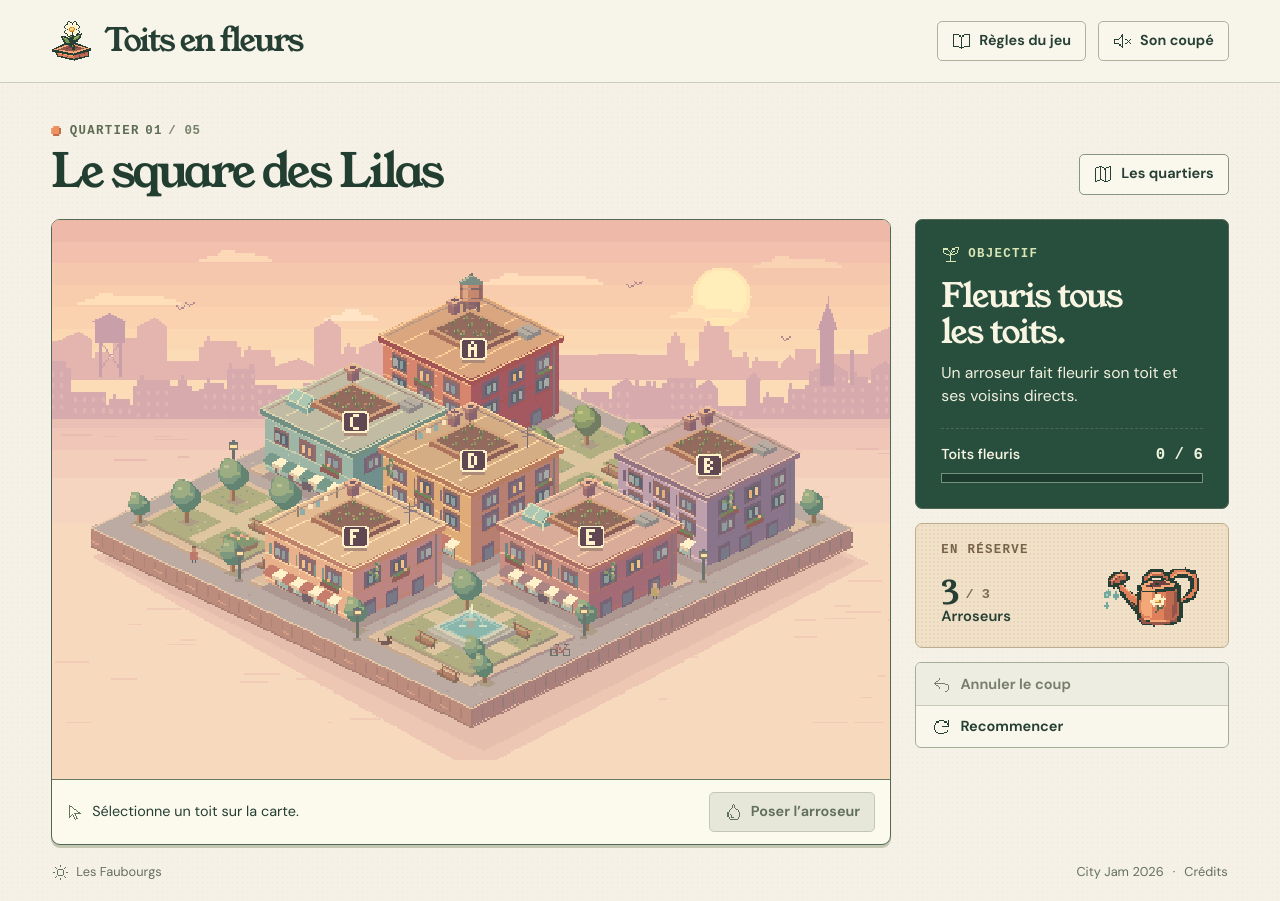
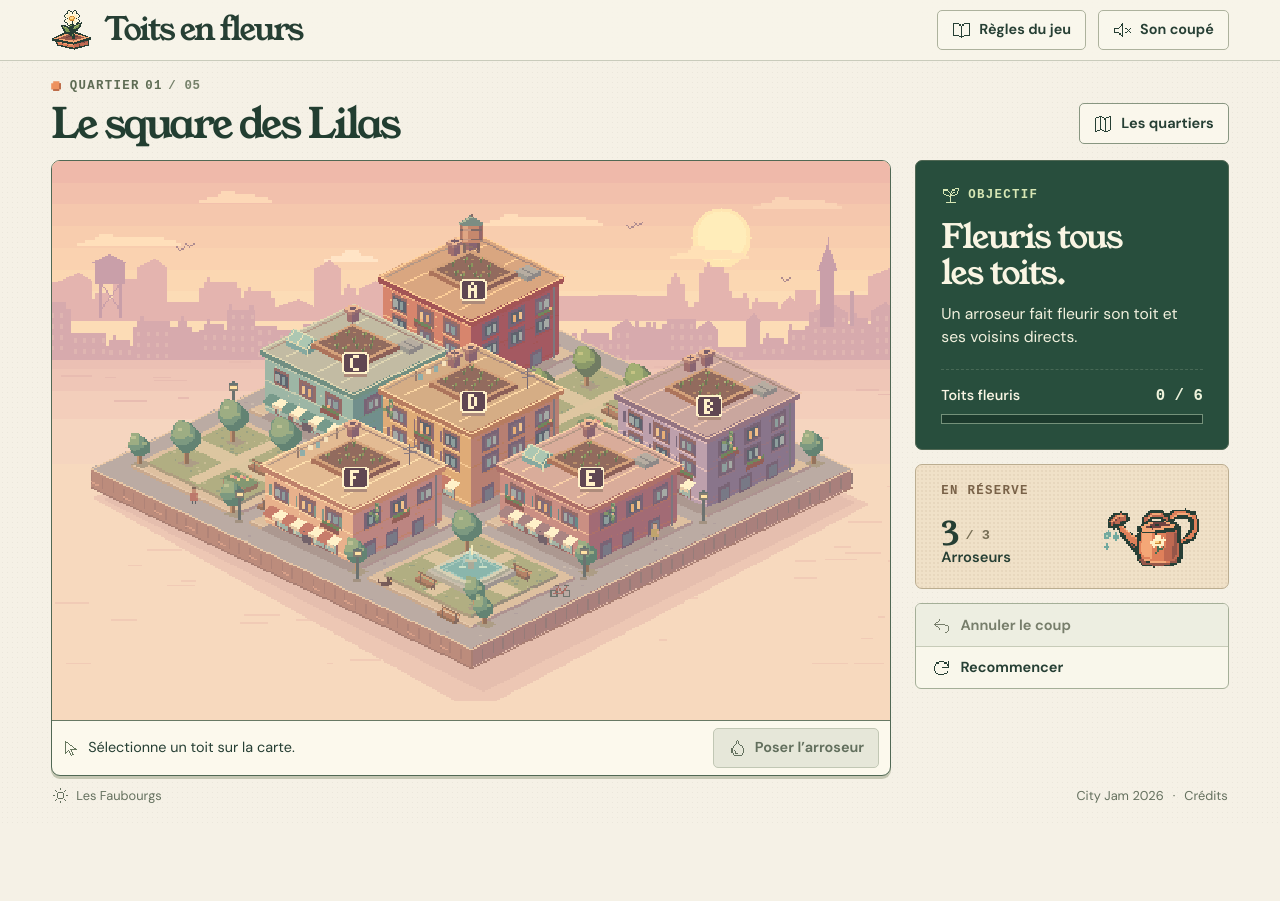
Before and after one commit to popati1919-sudo/jam-game, a website: page public/cityjam/index.html in a window 1280 px wide. After the commit the page ends 825 px from the top, so only its background shows below. Drawn offline with Linux system fonts and the light colour scheme.

Commit message:
Keep rooftop game controls visible on compact screens

```diff
--- a/public/cityjam/style.css
+++ b/public/cityjam/style.css
@@ -87,6 +87,16 @@ kbd{font:600 .8rem var(--mono);background:#e8e9d9;border:1px solid #c2cab4;borde
 @media(min-width:1600px){main{padding-top:42px}}
 @media(max-width:1000px){.head-inner,main{width:calc(100% - 40px)}.head-inner{min-height:69px}.game-layout{grid-template-columns:minmax(0,2.5fr) minmax(210px,1fr);gap:15px}.sidebar{gap:10px}.goal-card,.stock-card{padding:17px}.goal-card h2{margin:11px 0 8px}.growth{margin-top:12px;padding-top:12px}.stock-row img{height:52px}.board-actions{padding:9px;gap:6px}.history button{min-height:38px}.goal-card p{font-size:.9rem}}
 @media(max-width:730px){.head-inner,main{width:calc(100% - 28px)}.head-inner{min-height:62px}.brand{gap:5px}.brand img{width:30px;height:34px}nav{gap:6px}.utility{padding:8px;min-height:36px;min-width:36px}.utility span{position:absolute;width:1px;height:1px;clip-path:inset(50%);overflow:hidden}.level-head{align-items:center}.game-layout{grid-template-columns:1fr;gap:14px}.sidebar{grid-template-columns:minmax(0,1.15fr) minmax(0,.85fr);gap:9px;align-items:stretch}.goal-card{grid-row:span 2}.goal-card h2{font-size:1.7rem}.goal-card h2 br{display:none}.goal-card p{font-size:.86rem}.goal-card,.stock-card{padding:14px}.stock-card .eyebrow,.goal-card .eyebrow{font-size:.7rem}.stock-row{margin-top:4px}.stock-row img{max-width:47%;height:43px}.stock-number{font-size:1.75rem}.stock-row h2{font-size:.8rem}.history button{min-height:34px;font-size:.8rem;padding:7px 10px}.history .ico{width:15px;height:15px}footer{padding-top:12px}.board-actions{min-height:52px}.level-head{gap:6px}.border-button{padding:8px 10px;font-size:.83rem}.board-message{font-size:.83rem}.primary{font-size:.85rem}}
-@media(max-width:440px){.head-inner,main{width:calc(100% - 20px)}main{padding-top:18px}.level-head{margin-bottom:13px}.level-head h1{font-size:1.62rem}.heading-tag{font-size:.7rem}.border-button{min-height:34px;gap:5px}.border-button .ico{width:15px;height:15px}.board-actions{flex-wrap:wrap;align-items:stretch;gap:6px}.board-message{flex:1 1 127px}.board-actions .primary{padding:7px;font-size:.79rem;gap:4px}.board-actions .primary .ico{width:13px;height:13px}.goal-card,.stock-card{padding:11px}.goal-card h2{font-size:1.45rem}.goal-card p{line-height:1.3}.growth{padding-top:9px;margin-top:10px}.count-line{font-size:.77rem}.eyebrow{gap:5px}.help-grid{display:none}}
+@media(max-width:440px){.head-inner,main{width:calc(100% - 20px)}main{padding-top:18px}.level-head{margin-bottom:13px}.level-head h1{font-size:1.62rem}.heading-tag{font-size:.7rem}.border-button{min-height:34px;gap:5px}.border-button .ico{width:15px;height:15px}.board-actions{flex-wrap:wrap;align-items:stretch;gap:6px}.board-message{flex:1 1 127px}.board-actions .primary{padding:7px;font-size:.79rem;gap:4px}.board-actions .primary .ico{width:13px;height:13px}.goal-card,.stock-card{padding:11px}.goal-card h2{font-size:1.45rem}.goal-card p{line-height:1.3}.growth{padding-top:9px;margin-top:10px}.count-line{font-size:.77rem}.eyebrow{gap:5px}}
 @media(prefers-reduced-motion:reduce){*{transition:none!important}}
 #result-dialog[data-outcome="retry"] #result-art{content:url("art/can.png")}
+
+@media(min-width:731px) and (max-height:850px){
+  main,.head-inner{max-width:min(1280px,calc((100svh - 196px)*2.06 + 24px))}
+  .head-inner{min-height:60px}
+  main{padding-top:17px}
+  .level-head{margin-bottom:13px}
+  h1{font-size:clamp(1.9rem,3.4vw,2.6rem)}
+  .board-actions{min-height:52px;padding:7px 11px}
+  footer{padding-top:11px}
+}
```
Also changed, not shown: public/cityjam/index.html (+1 -1 lines), 1 other file.
